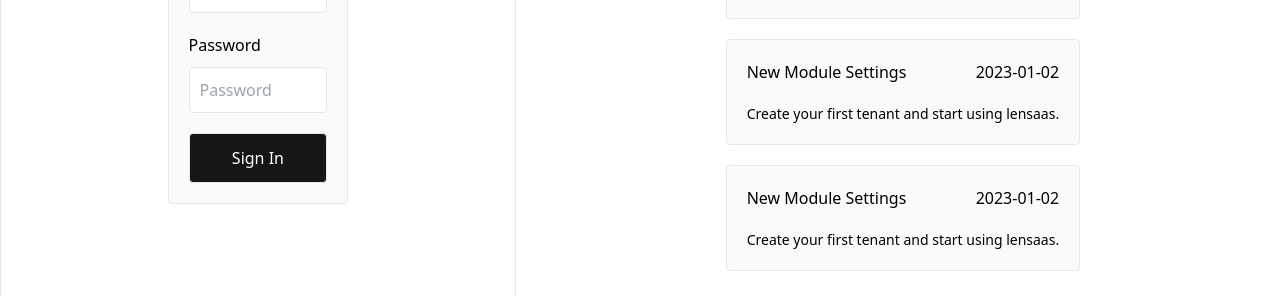
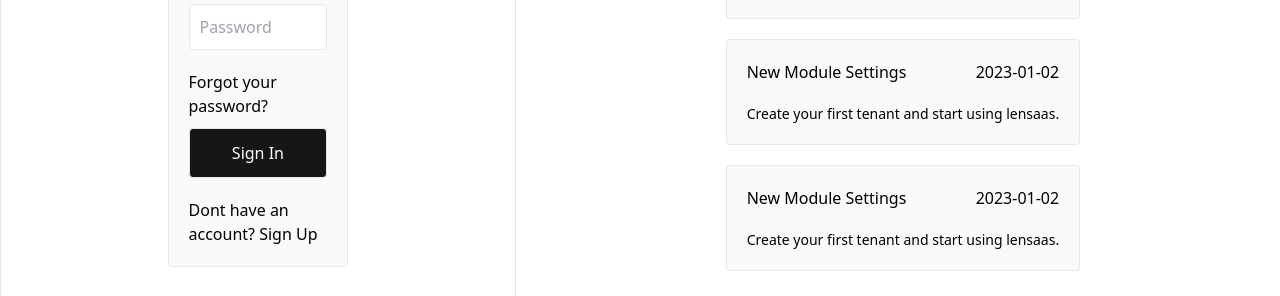
Before and after one commit to Lenstack/saas-dashboard-ui, a Next.js app: page /sign-in in a window 1280 px wide. Shown: the part 342-638 px from the top of the page. Built offline with nearby package versions, Linux system fonts and the light colour scheme.

Commit message:
Update Styles

```diff
--- a/src/components/Form/index.tsx
+++ b/src/components/Form/index.tsx
@@ -2,11 +2,12 @@ import {
     IFormButtonProps,
     IFormContentProps, IFormErrorProps,
     IFormInputProps,
-    IFormLabelProps,
+    IFormLabelProps, IFormLinkProps,
     IFormProps,
     IFormSelectProps,
     IFormTextareaProps
 } from "@/interfaces"
+import Link from "next/link";
 
 export const Form = ({method, onSubmit, children, ...restProps}: IFormProps) => {
     return (
@@ -66,6 +67,14 @@ Form.Button = ({children, ...restProps}: IFormButtonProps) => {
     )
 }
 
+Form.Link = ({to, children, ...restProps}: IFormLinkProps) => {
+    return (
+        <Link href={to} {...restProps}>
+            {children}
+        </Link>
+    )
+}
+
 Form.Error = ({children, ...restProps}: IFormErrorProps) => {
     return (
         <span {...restProps}>
--- a/src/interfaces/IForm.ts
+++ b/src/interfaces/IForm.ts
@@ -44,6 +44,12 @@ export interface IFormButtonProps {
     children: ReactNode
 }
 
+export interface IFormLinkProps {
+    className?: string
+    to: string
+    children: ReactNode
+}
+
 export interface IFormErrorProps {
     className?: string
     children: ReactNode
--- a/src/interfaces/index.ts
+++ b/src/interfaces/index.ts
@@ -6,6 +6,7 @@ export type {
     IFormTextareaProps,
     IFormSelectProps,
     IFormButtonProps,
+    IFormLinkProps,
     IFormErrorProps
 } from "./IForm"
 
--- a/src/pages/sign-in/index.tsx
+++ b/src/pages/sign-in/index.tsx
@@ -21,7 +21,11 @@ export default function SignIn() {
                         <Form.Input type="password" id="password" name="password" placeholder="Password"/>
                     </Form.Content>
                     <Form.Content className="flex flex-col gap-2.5">
+                        <Form.Link to="/sign-in">Forgot your password?</Form.Link>
                         <Form.Button type="submit">Sign In</Form.Button>
+                    </Form.Content>
+                    <Form.Content className="flex flex-col gap-2.5 items-center">
+                        <Form.Link to="/sign-up">Dont have an account? Sign Up</Form.Link>
                     </Form.Content>
                 </Form>
             </section>
--- a/src/pages/sign-up/index.tsx
+++ b/src/pages/sign-up/index.tsx
@@ -28,6 +28,9 @@ export default function SignUp() {
                     <Form.Content className="flex flex-col gap-2.5">
                         <Form.Button type="submit">Sign Up</Form.Button>
                     </Form.Content>
+                    <Form.Content className="flex flex-col gap-2.5 items-center">
+                        <Form.Link to="/sign-in">Already have an account? Sign In</Form.Link>
+                    </Form.Content>
                 </Form>
             </section>
         </LayoutHome>
```
